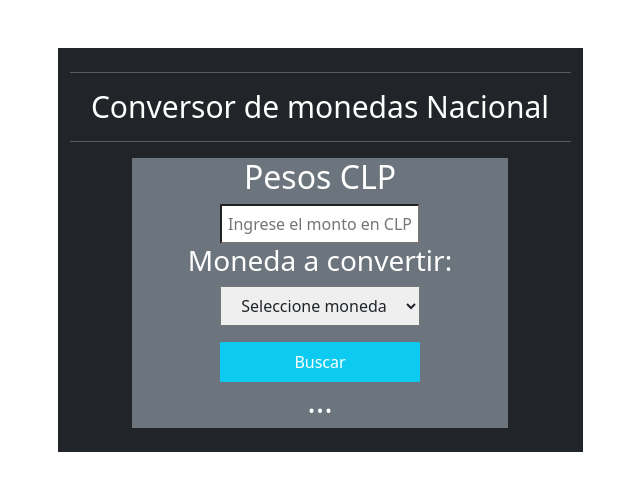
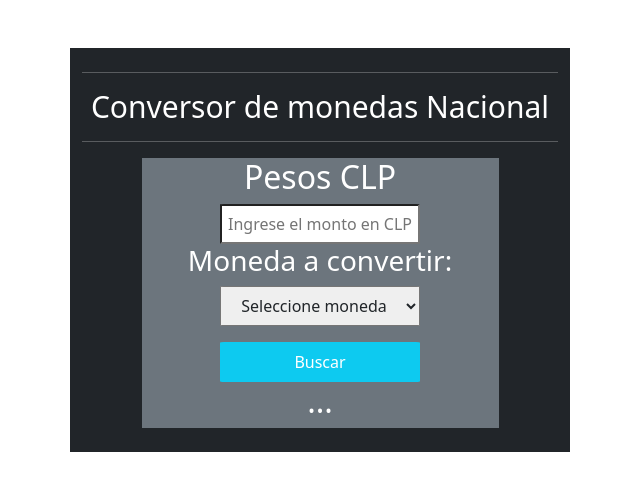
Before and after one commit to gabrielcespedes/desafio_3_6_API_monedas, a plain HTML site: page index.html in a window 1280 px wide. Shown: the whole page, without its empty margins (320-960 px from the left). Drawn offline with nearby package versions, Linux system fonts and the light colour scheme; no server answers.

Commit message:
version estable

```diff
--- a/assets/css/style.css
+++ b/assets/css/style.css
@@ -1,5 +1,5 @@
 #principal_container {
-    width: 525px;
+    width: 500px;
 }
 
 #secondary_container {
```
